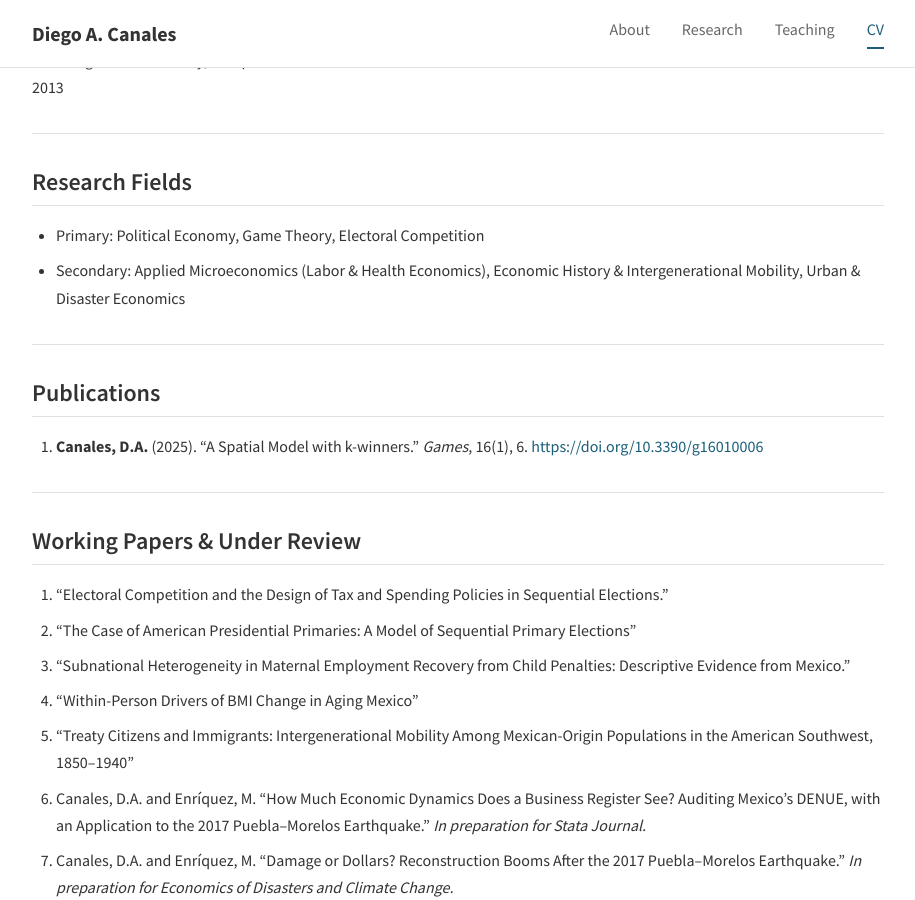
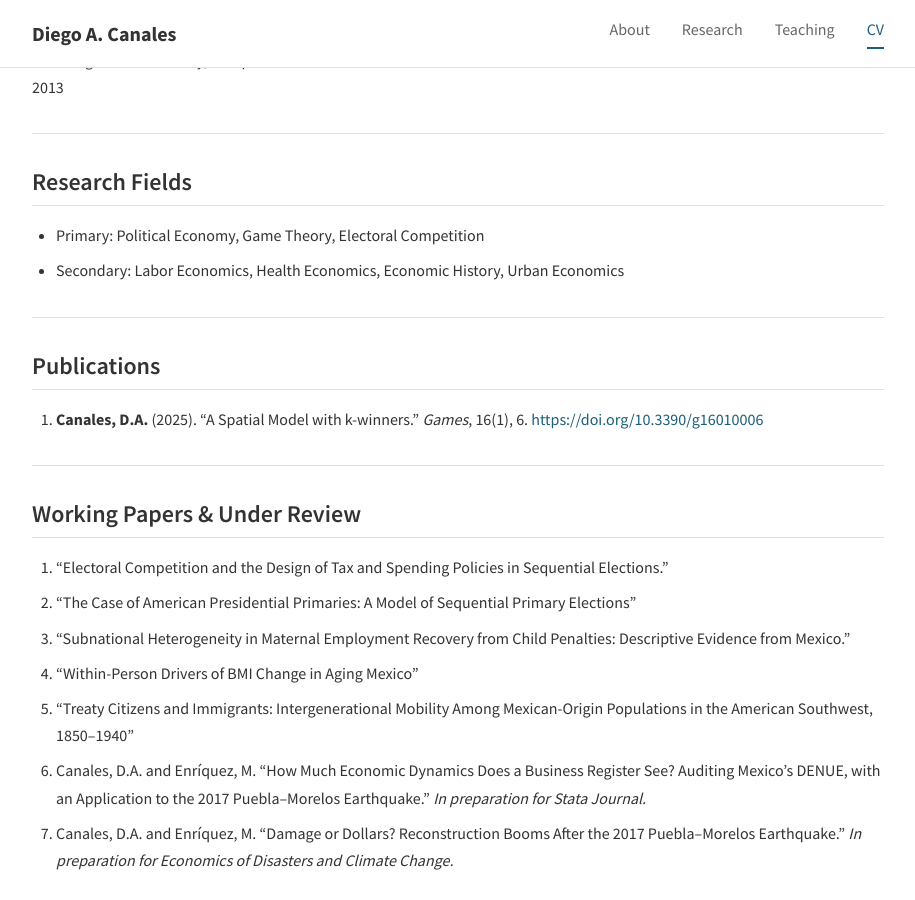
Before and after one commit to diegoacanales/diegoacanales.github.io, a Jekyll site: the page built from cv.md, in a window 1280 px wide and 900 px high, scrolled down 1231 px. Shown: the whole window, without its empty margins (182-1097 px from the left). Built offline with Jekyll 4.4.1, drawn with Linux system fonts in a browser that asks for light colours; some web fonts are replaced.

Commit message:
Simplify Secondary research fields wording

```diff
--- a/cv.md
+++ b/cv.md
@@ -62,7 +62,7 @@ Tecnológico de Monterrey, Campus Ciudad Juárez
 ## Research Fields
 
 - Primary: Political Economy, Game Theory, Electoral Competition
-- Secondary: Applied Microeconomics (Labor & Health Economics), Economic History & Intergenerational Mobility, Urban & Disaster Economics
+- Secondary: Labor Economics, Health Economics, Economic History, Urban Economics
 
 ---
 
```
Also changed, not shown: 1 other file.
